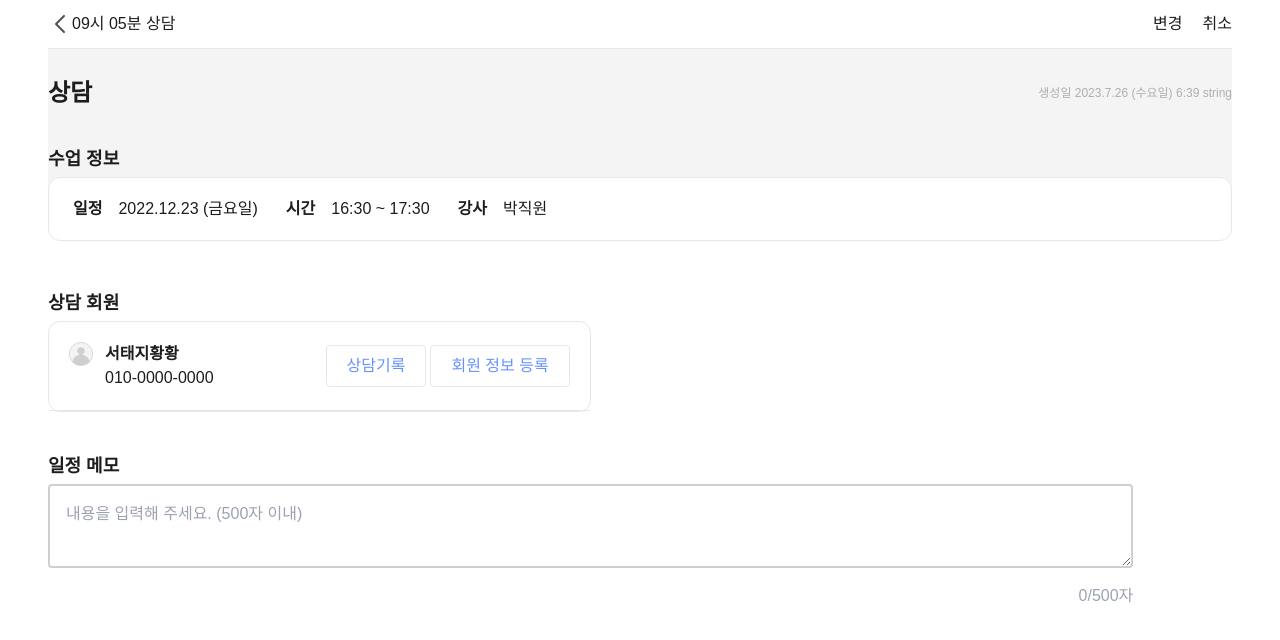
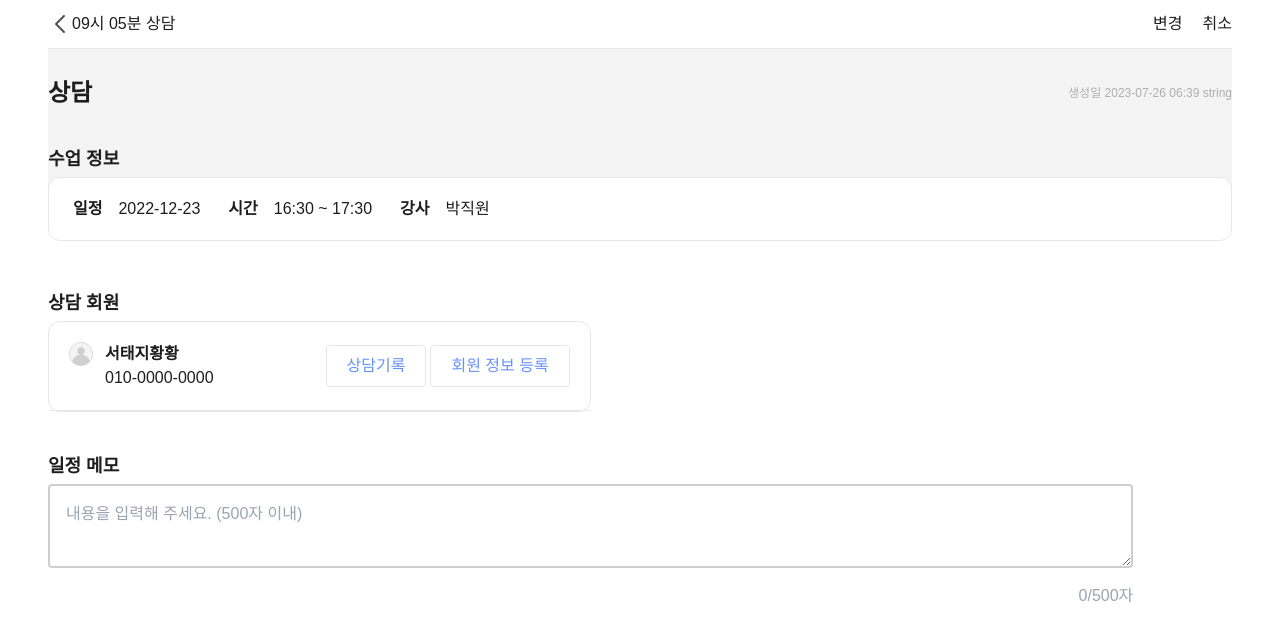
Before and after one commit to pie-sfac/1-16-careMango, a React (Vite) app: page /schedule/counseling/1 in a window 1280 px wide. Shown: the top 640 px of the page. Built offline with nearby package versions, Linux system fonts and the light colour scheme; no server answers; a web font is replaced by a local one.

Commit message:
Feat: 개인일정에 recoil 적용 및 유틸함수 변경

```diff
--- a/src/components/ScheduleBox.tsx
+++ b/src/components/ScheduleBox.tsx
@@ -16,7 +16,7 @@ const ScheduleBox = ({ itemData }: { itemData: ScheduleItemData }) => (
       <div className="flex items-center justify-start h-16 p-6 gap-7 card-border base-font">
         <div className="flex gap-4">
           <p className="font-bold">일정</p>
-          <p>{getDay(itemData.startAt)}</p>
+          <p>{getDay(itemData.startAt, 'weekday')}</p>
         </div>
         <div className="flex gap-4">
           <p className="font-bold">시간</p>
--- a/src/routes/changeSchedule.tsx
+++ b/src/routes/changeSchedule.tsx
@@ -1,24 +1,45 @@
-import React from 'react';
-import SelectInstructor from '../components/common/SelectInstructor';
+import React, { useCallback, useEffect } from 'react';
+import { useParams } from 'react-router-dom';
+import { useRecoilState } from 'recoil';
 import SelectDate from '../components/common/SelectDate';
 import SelectTime from '../components/common/SelectTime';
 import Header from '../components/common/Header';
+import { itemDataState } from '../atoms/itemDataAtom';
+import axiosInstance from '../utils/apiInstance';
+import { getDay, getTime } from '../utils/date';
+import NameTag from '../components/common/NameTag';
 
-const ChangeSchedule = () => (
+const ChangeSchedule = () => {
+  const [itemData, setItemData] = useRecoilState(itemDataState);
+  console.log(itemData);
+
+  return (
     <>
       <Header title="일정 변경" />
       <div className="flex flex-col">
         <h1 className="main-title">개인수업</h1>
         {/* 변경 일정 기본 데이터값 넣어주기 */}
-      <SelectDate title="일자 선택" defaultState="2023-07-20" />
-      <SelectTime title="시간 선택" defaultState={{ startTime: '12:30', endTime: '13:30' }} />
-      <SelectInstructor title="참여 회원" defaultState="회원이름" />
-      <SelectInstructor title="담당 강사 선택" defaultState="박강사" />
+        <SelectDate title="일자 선택" defaultState={getDay(itemData!.startAt)} />
+        <SelectTime
+          title="시간 선택"
+          defaultState={{ startTime: getTime(itemData!.startAt), endTime: getTime(itemData!.endAt) }}
+        />
+        <div className="my-5">
+          <h2 className="small-title m-b">참여 회원</h2>
+          <NameTag name={itemData!.attendanceHistories[0].member.name} />
+        </div>
+
+        <div className="my-5">
+          <h2 className="small-title">담당 강사</h2>
+          <NameTag name={itemData!.tutor.name} />
+        </div>
+
         <button className="py-3 my-5 text-white rounded bg-primary-500" type="submit">
           완료
         </button>
       </div>
     </>
   );
+};
 
 export default ChangeSchedule;
--- a/src/routes/checkSchedule.tsx
+++ b/src/routes/checkSchedule.tsx
@@ -1,5 +1,6 @@
 import React, { useCallback, useEffect, useState } from 'react';
 import { useNavigate, useParams } from 'react-router-dom';
+import { useRecoilState } from 'recoil';
 import axios from 'axios';
 import axiosInstance from '../utils/apiInstance';
 import Card from '../components/common/Card';
@@ -7,21 +8,23 @@ import Header from '../components/common/Header';
 import { ScheduleItemData } from '../types/schedule';
 import ScheduleBox from '../components/ScheduleBox';
 import ScheduleDetail from '../components/ScheduleDetail';
+import { itemDataState } from '../atoms/itemDataAtom';
 
 const CheckSchedule = () => {
-  const [itemData, setItemData] = useState<ScheduleItemData | null>();
+  const [itemData, setItemData] = useRecoilState(itemDataState);
   const { scheduleId } = useParams<{ scheduleId: string | undefined }>();
   const [attendanceHistoryId, setAttendanceHistoryId] = useState(0);
   const navigate = useNavigate();
 
   const fetchCheckSchedule = useCallback(async () => {
-    // const res = await axios.get('http://localhost:5173/data/scheduleData.json');
-    const res = await axiosInstance.get(`schedules/private-lesson/${scheduleId}`);
+    const res = await axios.get('http://localhost:5173/data/scheduleData.json');
+    // const res = await axiosInstance.get(`schedules/private-lesson/${scheduleId}`);
     const scheduleData = res.data;
     console.log(scheduleData);
     setItemData(scheduleData);
     setAttendanceHistoryId(scheduleData.attendanceHistories[0].id);
-  }, [scheduleId]);
+    // }, [scheduleId, setItemData]);
+  }, [setItemData]);
 
   const goEditSchedule = () => {
     navigate(`/schedule/personal/edit/${scheduleId}`);
--- a/src/utils/date.ts
+++ b/src/utils/date.ts
@@ -1,19 +1,22 @@
 // 날짜 생성함수
-export const getDay = (dateString: string) => {
+export const getDay = (dateString: string, type?: string) => {
   const date = new Date(dateString);
   const year = date.getFullYear();
-  const month = date.getMonth() + 1;
-  const day = date.getDate();
+  const month = String(date.getMonth() + 1).padStart(2, '0');
+  const day = String(date.getDate()).padStart(2, '0');
 
   const weekday = date.toLocaleString('ko-KR', { weekday: 'long' });
 
-  return `${year}.${month}.${day} (${weekday})`;
+  if (type === 'weekday') return `${year}.${month}.${day} (${weekday})`;
+  return `${year}-${month}-${day}`;
 };
 
 // 시간 생성함수
 export const getTime = (dateString: string) => {
   const date = new Date(dateString);
-  const hour = date.getHours();
-  const minute = date.getMinutes();
+  let hour: number | string = date.getHours();
+  hour = hour < 10 ? `0${hour}` : hour;
+  let minute: number | string = date.getMinutes();
+  minute = minute < 10 ? `0${minute}` : minute;
   return `${hour}:${minute}`;
 };
```
Also changed, not shown: .eslintrc.json. Lines whose indentation alone changed are shown as unchanged.
